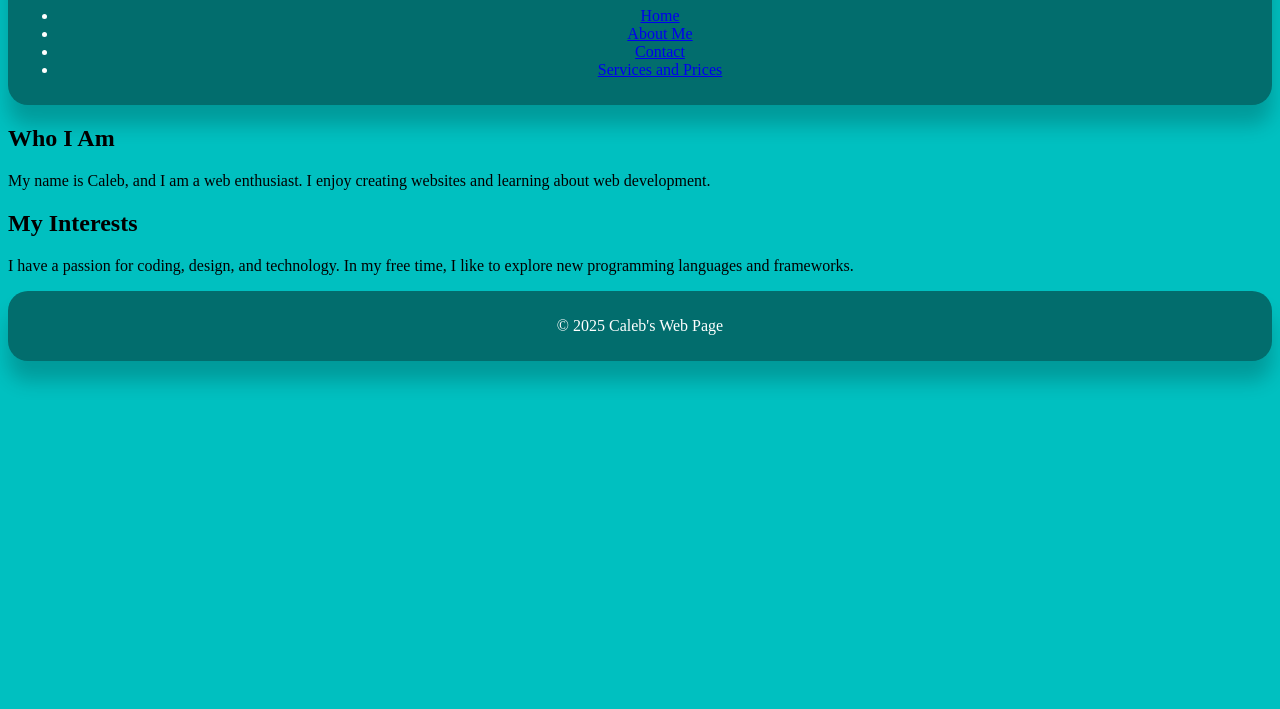
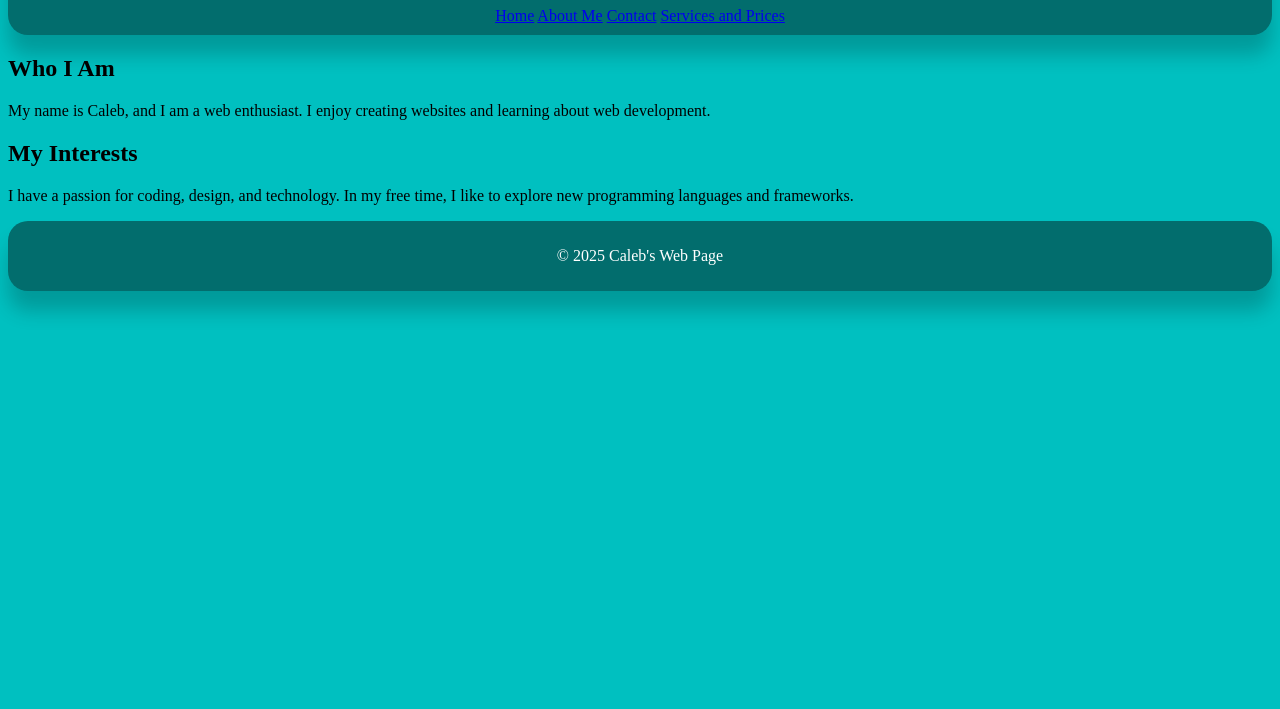
Before and after one commit to BlueCode34/My-first-page, a plain HTML site: page About_me.html in a window 1280 px wide. Shown: the part 91-800 px from the top of the page. Drawn offline with Linux system fonts and the light colour scheme.

Commit message:
Update About_me.html

```diff
--- a/About_me.html
+++ b/About_me.html
@@ -10,12 +10,10 @@
     <header>
         <h1>About Me</h1>
         <nav>
-            <ul>
-                <li><a href="index.html">Home</a></li>
-                <li><a href="About_me.html">About Me</a></li>
-                <li><a href="Contact.html">Contact</a></li>
-                <li><a href="Services_and_Prices.html">Services and Prices</a></li>
-            </ul>
+            <a href="index.html">Home</a>
+            <a href="About_me.html">About Me</a>
+            <a href="Contact.html">Contact</a>
+            <a href="Services_and_Prices.html">Services and Prices</a>
         </nav>
     </header>
 
```
